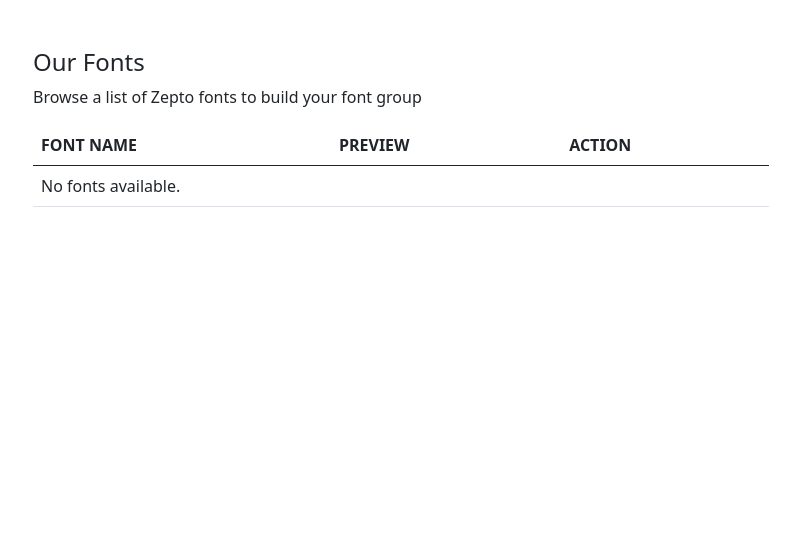
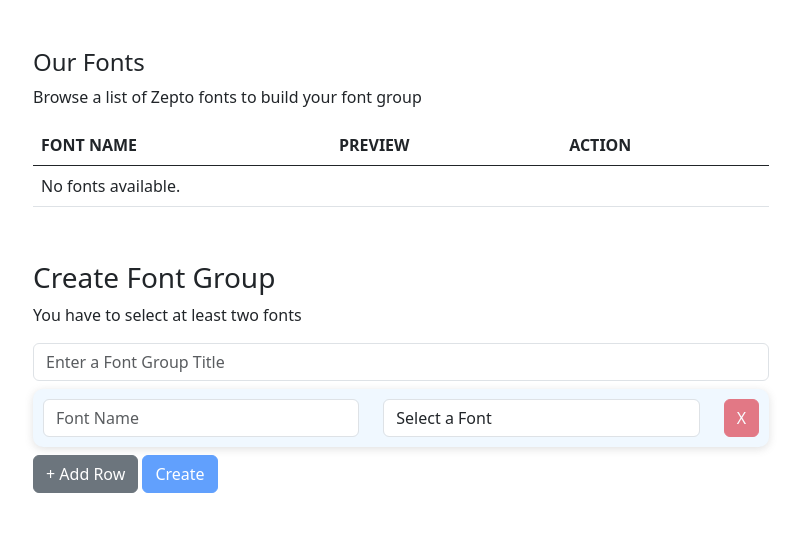
Before and after one commit to JimNewaz/Zepto_font_group_system, a PHP site: page / in a window 1280 px wide. Shown: the part 451-992 px from the top of the page, without its empty margins (239-1040 px from the left). Before the commit the page ends 658 px from the top, so only its background shows below. Run offline with PHP 8.4, Linux system fonts and the light colour scheme; data that the repository does not hold is empty; some libraries are stand-ins or nearby versions.

Commit message:
Font Group Front end

```diff
--- a/assets/css/style.css
+++ b/assets/css/style.css
@@ -115,3 +115,11 @@ label[for="fontFile"] {
 .file_names {
     text-align: center;
 }
+
+.fontGroupCard{
+    background-color: aliceblue;
+    padding: 10px;
+    /* border: 1px solid aliceblue; */
+    border-radius: 10px;
+    box-shadow: rgba(99, 99, 99, 0.2) 0px 2px 8px 0px;
+}
--- a/index.php
+++ b/index.php
@@ -50,12 +50,106 @@
         </div>
     </div>
 
+    <div class="container mt-4 mb-5">
+        <div class="row">
+            <div class="col-md-2"></div>
+            <div class="col-md-8">
+                <h3>Create Font Group</h3>
+                <p>You have to select at least two fonts</p>
+
+                <form id="fontGroupForm">
+                    <!-- Group Title -->
+                    <div class="form-group mb-2">
+                        <input type="text" class="form-control" id="groupName" name="groupName" placeholder="Enter a Font Group Title"
+                            required>
+                    </div>
+
+                    <!-- Font Rows Container -->
+                    <div id="fontGroupContainer">
+                        <!-- Rows will be added dynamically here -->
+                    </div>
+
+                    <!-- Add Row Button -->
+                    <button type="button" class="btn btn-secondary" id="addRowBtn">+ Add Row</button>
+
+                    <!-- Create Button -->
+                    <button type="submit" id="subBtn" class="btn btn-primary" >Create</button>
+                </form>
+            </div>
+        </div>
+        <div class="col-md-2"></div>
+    </div>
+
+
+
     <?php
         require_once 'includes/scripts.php';
     ?>
 
     <script type="text/javascript" src="assets/js/fontUploader.js"></script>
     <script type="text/javascript" src="assets/js/script.js"></script>
+
+    <script>
+        let fontCount = 0;
+
+        function disableSubBtn(){
+            if(fontCount >= 2) {
+                document.getElementById('subBtn').disabled = false;
+            }else{
+                document.getElementById('subBtn').disabled = true;
+            }
+        }
+
+        function addFontRow() {
+            let rowHtml = `
+                <div class="align-items-center mb-2 fontGroupCard" id="row${fontCount}">
+                    <div class="row">
+                        <div class="col">
+                            <input class="form-control" placeholder="Font Name" name="fontNames[]">
+                        </div>
+                        <div class="col">
+                            <select class="form-control fontSelect" name="fonts[]">
+                                <option value="">Select a Font</option>
+
+                            </select>
+                        </div>
+                        <div class="col-auto">
+                            <button type="button" class="btn btn-danger remove-row" ${fontCount === 0 ? 'disabled' : ''}>X</button>
+                        </div>
+                    </div>
+                </div>
+            `;
+
+            $('#fontGroupContainer').append(rowHtml);
+            fontCount++;
+            disableSubBtn();
+        }
+
+        addFontRow();
+
+        $('#addRowBtn').click(function () {
+            addFontRow();
+        });
+
+        $(document).on('click', '.remove-row', function () {
+            $(this).closest('.fontGroupCard').remove();
+            fontCount--;
+            console.log(fontCount);
+            disableSubBtn();
+        });
+
+        $('#fontGroupForm').submit(function (event) {
+            const fontSelects = $('.fontSelect').map(function () {
+                return $(this).val();
+            }).get();
+            if (fontSelects.filter(Boolean).length < 2) {
+                event.preventDefault();
+                alert('Please select at least two fonts to create a group.');
+            }
+        });
+
+        disableSubBtn();
+    </script>
 </body>
 
 </html>
```
